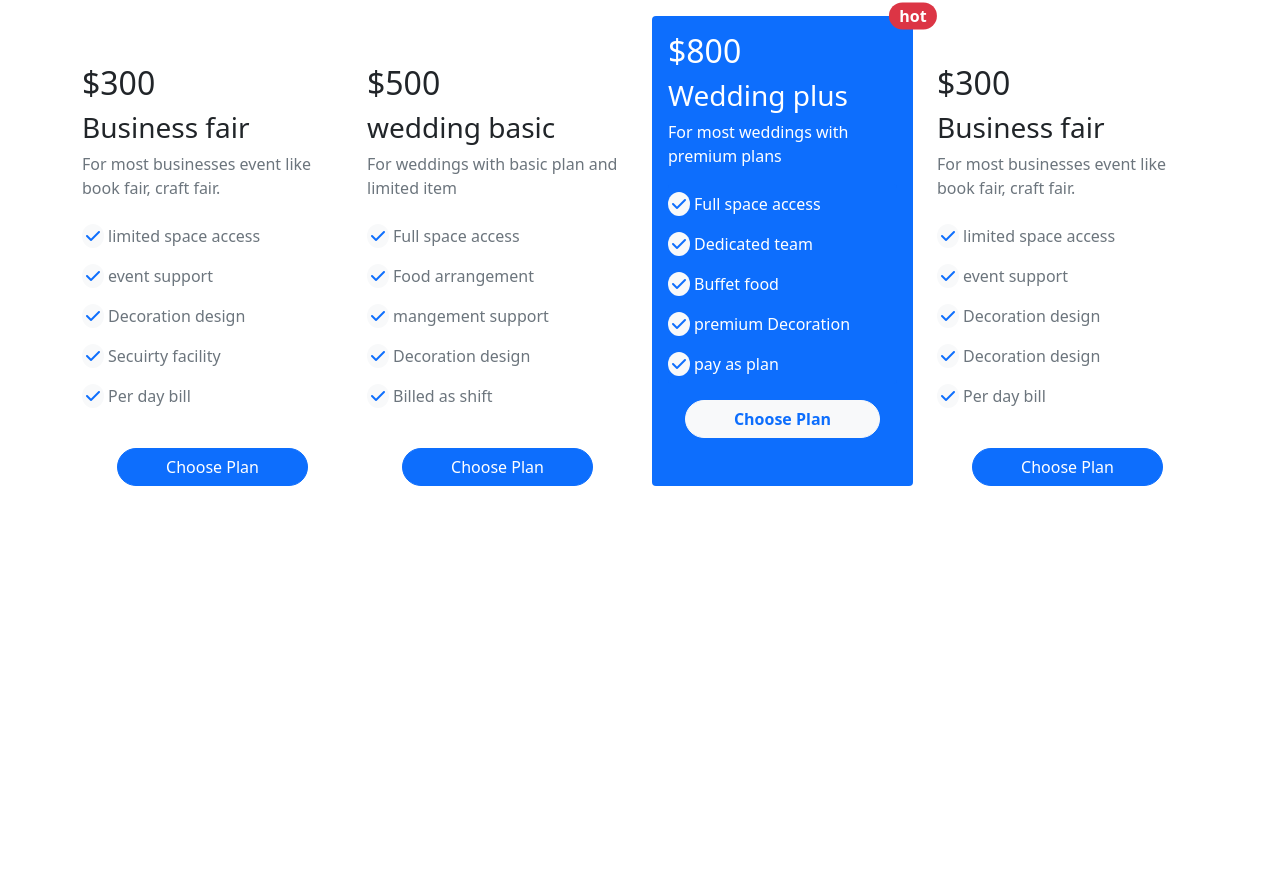
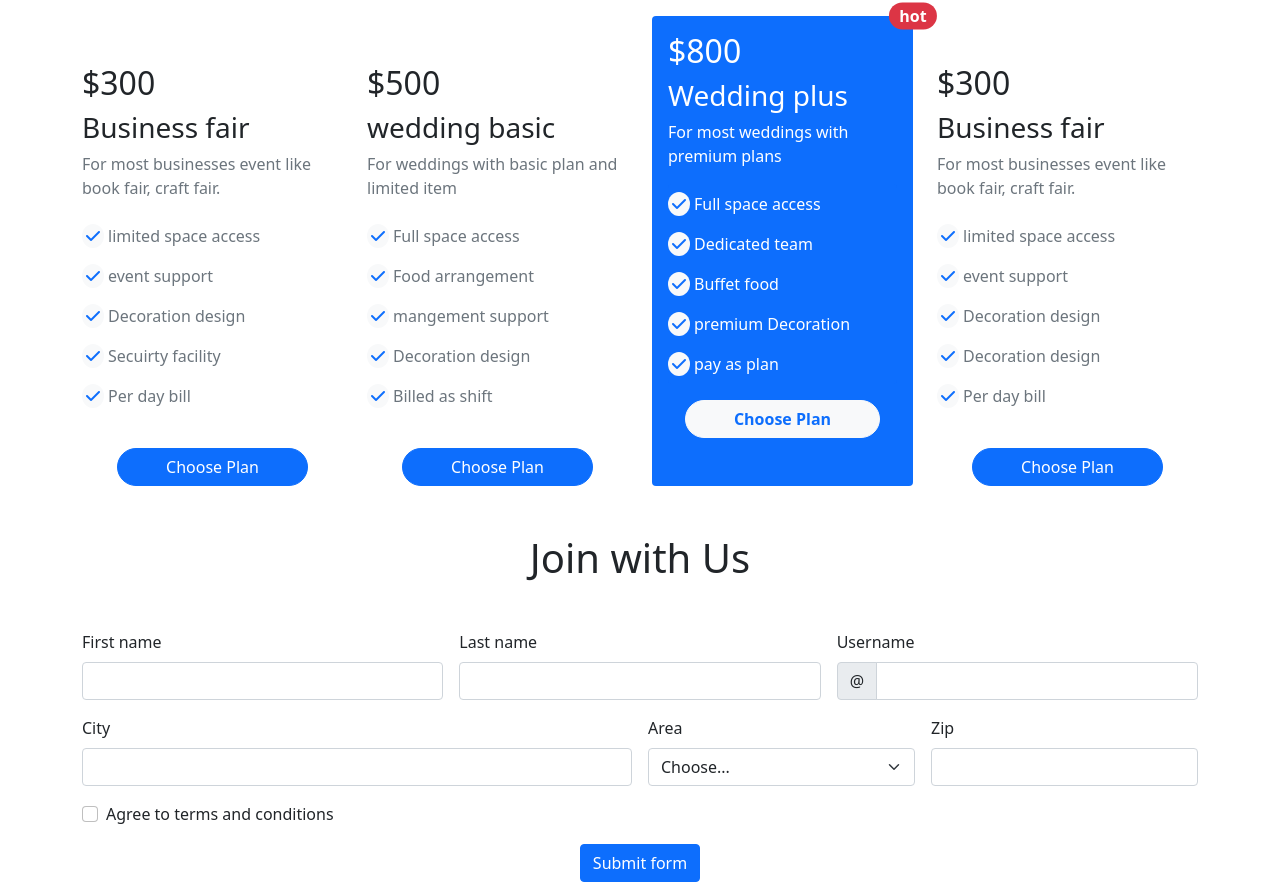
Before and after one commit to mohammad-al-amin-islam/convention-center, a plain HTML site: page index.html in a window 1280 px wide. Shown: the part 807-1689 px from the top of the page. Before the commit the page ends 1341 px from the top, so only its background shows below. Drawn offline with nearby package versions, Linux system fonts and the light colour scheme.

Commit message:
extra area added

```diff
--- a/index.html
+++ b/index.html
@@ -236,7 +236,54 @@
 
         </section>
 
-
+        <!-- subscribe area  -->
+        <section class="container">
+            <h1 class="text-center mb-5">Join with Us</h1>
+            <form class="row g-3">
+                <div class="col-md-4">
+                  <label for="validationDefault01" class="form-label">First name</label>
+                  <input type="text" class="form-control" id="validationDefault01" value="" required>
+                </div>
+                <div class="col-md-4">
+                  <label for="validationDefault02" class="form-label">Last name</label>
+                  <input type="text" class="form-control" id="validationDefault02" value="" required>
+                </div>
+                <div class="col-md-4">
+                  <label for="validationDefaultUsername" class="form-label">Username</label>
+                  <div class="input-group">
+                    <span class="input-group-text" id="inputGroupPrepend2">@</span>
+                    <input type="text" class="form-control" id="validationDefaultUsername"  aria-describedby="inputGroupPrepend2" required>
+                  </div>
+                </div>
+                <div class="col-md-6">
+                  <label for="validationDefault03" class="form-label">City</label>
+                  <input type="text" class="form-control" id="validationDefault03" required>
+                </div>
+                <div class="col-md-3">
+                  <label for="validationDefault04" class="form-label">Area</label>
+                  <select class="form-select" id="validationDefault04" required>
+                    <option selected disabled value="">Choose...</option>
+                    <option>Dhanmondi</option>
+                    <option>Banani</option>
+                  </select>
+                </div>
+                <div class="col-md-3">
+                  <label for="validationDefault05" class="form-label">Zip</label>
+                  <input type="text" class="form-control" id="validationDefault05" required>
+                </div>
+                <div class="col-12">
+                  <div class="form-check">
+                    <input class="form-check-input" type="checkbox" value="" id="invalidCheck2" required>
+                    <label class="form-check-label" for="invalidCheck2">
+                      Agree to terms and conditions
+                    </label>
+                  </div>
+                </div>
+                <div class="col-12 text-center">
+                  <button class="btn btn-primary" type="submit">Submit form</button>
+                </div>
+              </form>
+        </section>
 
 
 
```
